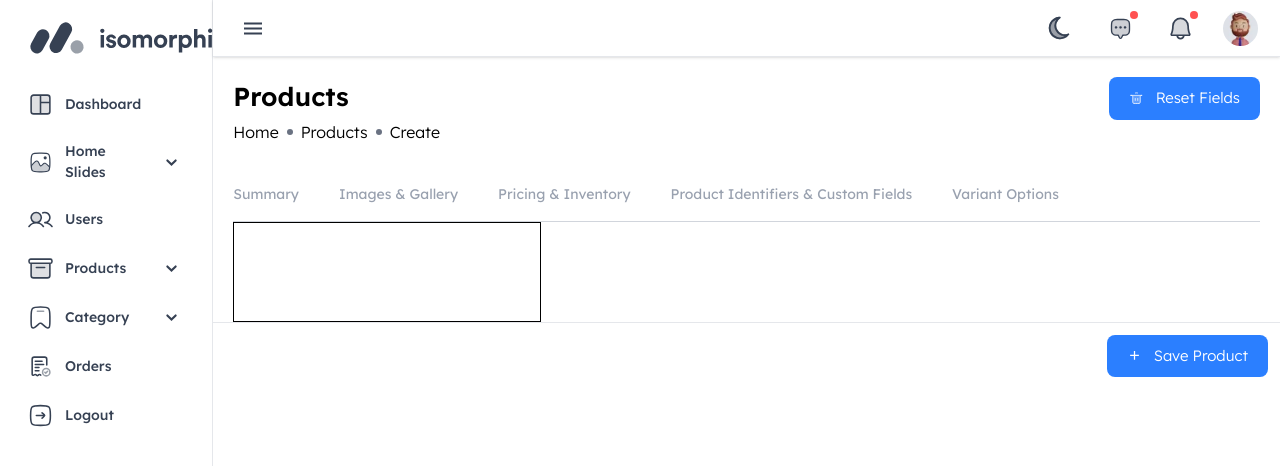
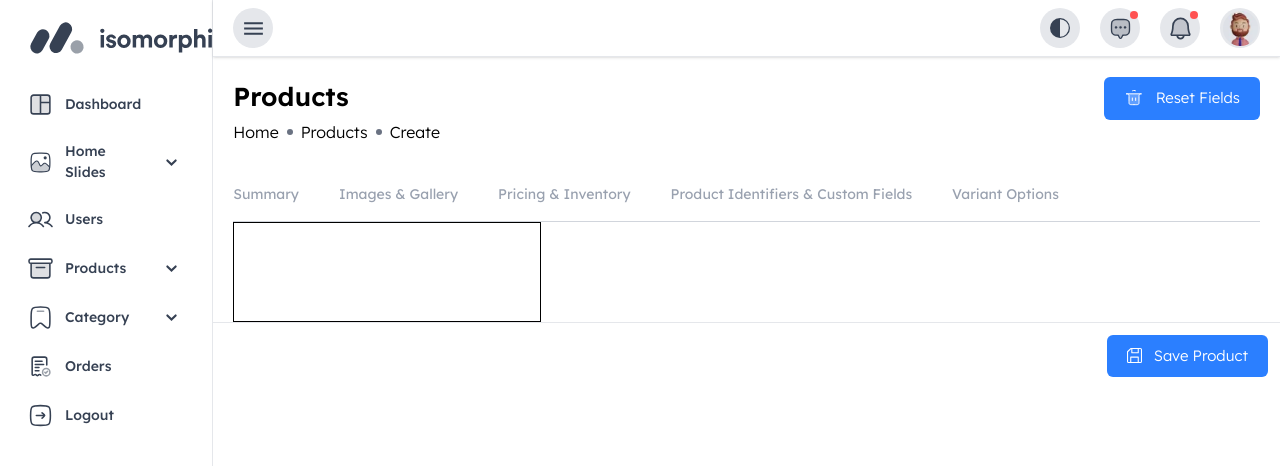
Before and after one commit to RijoyChowdhury/ecommerce-website-admin, a React (Vite) app: page /products/upload in a window 1280 px wide. Shown: the top 466 px of the page. Built offline with nearby package versions, Linux system fonts and the light colour scheme.

Commit message:
refactor: refactors code for Button component

```diff
--- /dev/null
+++ b/src/assets/icons/dayNight.jsx
@@ -0,0 +1,18 @@
+const DayNight = (props) => {
+    return (
+        <svg
+            xmlns="http://www.w3.org/2000/svg"
+            viewBox="0 0 16 16"
+            width="1em"
+            height="1em"
+            {...props}
+        >
+            <path
+                fill="currentColor"
+                d="M8 15A7 7 0 1 0 8 1zm0 1A8 8 0 1 1 8 0a8 8 0 0 1 0 16"
+            ></path>
+        </svg>
+    )
+}
+
+export default DayNight
--- a/src/assets/icons/moon.jsx
+++ /dev/null
@@ -1,21 +0,0 @@
-const MoonDuotone = (props) => {
-    return (
-        <svg
-            xmlns="http://www.w3.org/2000/svg"
-            viewBox="0 0 24 24"
-            width="1em"
-            height="1em"
-            {...props}
-        >
-            <g fill="currentColor" fillRule="evenodd" clipRule="evenodd">
-                <path
-                    d="M12 3c.575 0 .66.82.178 1.134a7 7 0 0 0 6.432 12.363c.479-.192 1.023.301.724.721A9 9 0 1 1 12 3"
-                    opacity=".5"
-                ></path>
-                <path d="m11.177 3.037l-.062.006a9.001 9.001 0 1 0 8.219 14.175c.3-.42-.245-.913-.724-.72a7 7 0 0 1-.822.271a7 7 0 0 1-5.61-12.635C12.66 3.82 12.575 3 12 3a9 9 0 0 0-.823.037M9.053 5.101a8.5 8.5 0 0 0 6.698 13.395A7.5 7.5 0 1 1 9.053 5.101"></path>
-            </g>
-        </svg>
-    )
-}
-
-export default MoonDuotone
--- /dev/null
+++ b/src/assets/icons/save.jsx
@@ -0,0 +1,23 @@
+const Save = (props) => {
+    return (
+        <svg
+            xmlns="http://www.w3.org/2000/svg"
+            viewBox="0 0 14 14"
+            width="1em"
+            height="1em"
+            {...props}
+        >
+            <g
+                fill="none"
+                stroke="currentColor"
+                strokeLinecap="round"
+                strokeLinejoin="round"
+            >
+                <path d="M13.5 12.5a1 1 0 0 1-1 1h-11a1 1 0 0 1-1-1v-9l3-3h9a1 1 0 0 1 1 1Z"></path>
+                <path d="M3.5 8.5h7v5h-7zm1-8h6v4h-6z"></path>
+            </g>
+        </svg>
+    )
+}
+
+export default Save
--- a/src/assets/icons/sun.jsx
+++ /dev/null
@@ -1,21 +0,0 @@
-const SunDuotone = (props) => {
-    return (
-        <svg
-            xmlns="http://www.w3.org/2000/svg"
-            viewBox="0 0 24 24"
-            width="1em"
-            height="1em"
-            {...props}
-        >
-            <g fill="currentColor" fillRule="evenodd" clipRule="evenodd">
-                <path
-                    d="M7.455 3.464A1 1 0 0 1 9.017 2.8l2.337 1.64a1 1 0 0 0 1.164-.01l2.306-1.682a1 1 0 0 1 1.574.635l.492 2.812a1 1 0 0 0 .831.816l2.82.441a1 1 0 0 1 .664 1.563l-1.64 2.336a1 1 0 0 0 .01 1.164l1.683 2.307a1 1 0 0 1-.635 1.574l-2.812.492a1 1 0 0 0-.816.83l-.441 2.821a1 1 0 0 1-1.563.664l-2.336-1.64a1 1 0 0 0-1.164.01l-2.307 1.683a1 1 0 0 1-1.574-.636l-.492-2.812a1 1 0 0 0-.83-.816l-2.821-.44a1 1 0 0 1-.664-1.563l1.64-2.337a1 1 0 0 0-.01-1.164L2.75 9.182a1 1 0 0 1 .636-1.574l2.812-.493a1 1 0 0 0 .815-.83zM12 17a5 5 0 1 0 0-10a5 5 0 0 0 0 10"
-                    opacity=".5"
-                ></path>
-                <path d="M16 12a4 4 0 1 1-8 0a4 4 0 0 1 8 0"></path>
-            </g>
-        </svg>
-    )
-}
-
-export default SunDuotone
--- /dev/null
+++ b/src/components/Button/index.jsx
@@ -0,0 +1,14 @@
+import React from 'react'
+
+const Button = ({ className, onClick, children }) => {
+    return (
+        <button
+            className={`flex items-center justify-center gap-3 text-[15px] font-light rounded-md px-5 py-2.5 text-center focus:outline-none text-white bg-blue-500 hover:bg-blue-600 dark:bg-blue-600 dark:hover:bg-blue-700 ${className}`}
+            onClick={onClick}
+        >
+            {children}
+        </button>
+    )
+}
+
+export default Button
--- a/src/components/Header/index.jsx
+++ b/src/components/Header/index.jsx
@@ -1,4 +1,4 @@
-import { Avatar, Badge, Button, Divider, Menu, MenuItem } from '@mui/material'
+import { Avatar, Badge, Divider, Menu, MenuItem } from '@mui/material'
 import React from 'react'
 import './style.css'
 import avatar from '../../assets/images/avatar.webp'
@@ -8,9 +8,8 @@ import LogoutSquare01 from '../../assets/icons/logout'
 import BellLight from '../../assets/icons/bell'
 import MessageTextAltOutline from '../../assets/icons/message'
 import BaselineMenu from '../../assets/icons/menu'
-import LightBulbDuotone from '../../assets/icons/lightBulb'
-import SunDuotone from '../../assets/icons/sun'
-import MoonDuotone from '../../assets/icons/moon'
+import Button from '../Button'
+import DayNight from '../../assets/icons/dayNight'
 
 
 const menuProps = {
@@ -63,40 +62,47 @@ const Header = ({ handleSidebarToggle }) => {
     return (
         <header className='w-full h-full py-2 px-5 bg-white border-b border-gray-200 dark:border-gray-700 shadow-sm flex items-center justify-between dark:bg-gray-900 dark:shadow-gray-700'>
             <div className='part1'>
-                <Button className='!w-[40px] !h-[40px] !min-w-[40px] !text-gray-700 !rounded-full' disableRipple={true} onClick={handleSidebarToggle}>
-                    <BaselineMenu fontSize={'25px'} color={darkMode ? 'white' : ''} />
+                <Button className="!rounded-full w-[40px] h-[40px] bg-gray-200 dark:bg-gray-700 hover:bg-gray-300 dark:hover:bg-gray-600" onClick={handleSidebarToggle}>
+                    <span className='text-[25px] text-gray-700 dark:text-gray-200'>
+                        <BaselineMenu />
+                    </span>
                 </Button>
             </div>
 
             <div className='part2 w-[40%] flex items-center justify-end gap-5'>
                 <div>
-                    <Button className='!w-[40px] !h-[40px] !min-w-[40px] !text-gray-700 !rounded-full' disableRipple={true} onClick={changeTheme}>
-                        {darkMode
-                            ? <span className='text-gray-700 dark:text-gray-200'><SunDuotone fontSize={'30px'} /></span>
-                            : <span className='text-gray-700 dark:text-gray-200'><MoonDuotone fontSize={'30px'} /></span>
-                        }
+                    <Button className='!rounded-full w-[40px] h-[40px] bg-gray-200 dark:bg-gray-700 hover:bg-gray-300 dark:hover:bg-gray-600' onClick={changeTheme}>
+                        <span className='text-[20px] text-gray-700 dark:text-gray-200'>
+                            <DayNight />
+                        </span>
                     </Button>
                 </div>
+
                 <div>
-                    <Button className='!w-[40px] !h-[40px] !min-w-[40px] !text-gray-700 !rounded-full' disableRipple={true}>
+                    <Button className='!rounded-full w-[40px] h-[40px] bg-gray-200 dark:bg-gray-700 hover:bg-gray-300 dark:hover:bg-gray-600'>
                         <Badge color="secondary" variant="dot">
-                            <span className='text-gray-700 dark:text-gray-200'><MessageTextAltOutline fontSize={'27px'} /></span>
+                            <span className='text-[27px] text-gray-700 dark:text-gray-200'>
+                                <MessageTextAltOutline />
+                            </span>
                         </Badge>
                     </Button>
                 </div>
 
                 <div>
-                    <Button className='!w-[40px] !h-[40px] !min-w-[40px] !text-gray-700 !rounded-full' disableRipple={true}>
+                    <Button className='!rounded-full w-[40px] h-[40px] bg-gray-200 dark:bg-gray-700 hover:bg-gray-300 dark:hover:bg-gray-600'>
                         <Badge color="secondary" variant="dot">
-                            <span className='text-gray-700 dark:text-gray-200'><BellLight fontSize={'27px'} /></span>
+                            <span className='text-[27px] text-gray-700 dark:text-gray-200'>
+                                <BellLight />
+                            </span>
                         </Badge>
                     </Button>
                 </div>
 
                 <div>
-                    <Button className='!w-[40px] !h-[40px] !min-w-[40px] !text-[rgba(0,0,0,0.8)] !rounded-full' disableRipple={true} onClick={handleClick}>
+                    <Button className='!rounded-full w-[40px] h-[40px] bg-gray-200 dark:bg-gray-700 hover:bg-gray-300 dark:hover:bg-gray-600' onClick={handleClick}>
                         <Avatar src={avatar} sx={{ width: 35, height: 35 }} />
                     </Button>
+
                     <Menu
                         className="user-menu"
                         anchorEl={anchorEl}
--- a/src/components/Sidebar/index.jsx
+++ b/src/components/Sidebar/index.jsx
@@ -1,6 +1,5 @@
 import React, { useState } from 'react'
 import { Link } from 'react-router-dom'
-import { Button } from '@mui/material'
 import DashboardVertDuotone from '../../assets/icons/dashboard'
 import UsersDuotone from '../../assets/icons/users'
 import InventoryDuotone from '../../assets/icons/inventory'
@@ -12,7 +11,6 @@ import ChevronDownDuotone from '../../assets/icons/chevronDown'
 import { Collapse } from 'react-collapse'
 import './style.css'
 import LogoFull from '../../assets/icons/logoFull'
-import { SiPanasonic } from 'react-icons/si'
 
 const blankSectionState = {
     section1: false,
--- a/src/views/ProductUpload/index.jsx
+++ b/src/views/ProductUpload/index.jsx
@@ -1,6 +1,8 @@
 import React from 'react'
 import { Link } from 'react-router-dom'
 import TrashDuotoneLine from '../../assets/icons/trash'
+import Button from '../../components/Button'
+import Save from '../../assets/icons/save'
 
 const ProductUpload = () => {
     return (
@@ -14,12 +16,12 @@ const ProductUpload = () => {
                     </div>
 
                     <div className='flex gap-3'>
-                        <div to='/products/upload' className="flex items-center justify-center gap-3 text-[15px] text-white bg-blue-500 hover:bg-blue-600 ring-1 focus:outline-none focus:ring-blue-300 font-light rounded-lg px-5 py-2.5 text-center dark:bg-blue-600 dark:hover:bg-blue-700 dark:hover:ring-blue-600 dark:ring-blue-600">
+                        <Button className="">
                             <span>
-                                <TrashDuotoneLine />
+                                <TrashDuotoneLine fontSize={'20px'} />
                             </span>
                             <span>Reset Fields</span>
-                        </div>
+                        </Button>
                     </div>
                 </div>
 
@@ -52,22 +54,11 @@ const ProductUpload = () => {
                 {/* submit section */}
                 <div className='bg-white dark:bg-gray-900 sticky z-10 bottom-0 border-t border-gray-200 dark:border-gray-700 p-3 -mx-5'>
                     <div className='flex justify-end gap-3'>
-                        <Link to='/products/upload' className="flex items-center justify-center gap-3 text-[15px] text-white bg-blue-500 hover:bg-blue-600 ring-1 focus:outline-none focus:ring-blue-300 font-light rounded-lg px-5 py-2.5 text-center dark:bg-blue-600 dark:hover:bg-blue-700 dark:hover:ring-blue-600 dark:ring-blue-600">
-                            <span>
-                                <svg
-                                    xmlns="http://www.w3.org/2000/svg"
-                                    viewBox="0 0 24 24"
-                                    width="1em"
-                                    height="1em"
-                                //   {...props}
-                                >
-                                    <path
-                                        fill="currentColor"
-                                        d="M19 12.998h-6v6h-2v-6H5v-2h6v-6h2v6h6z"
-                                    ></path>
-                                </svg>
-                            </span>
-                            <span>Save Product</span>
+                        <Link to='/products'>
+                            <Button>
+                                <span><Save /></span>
+                                <span>Save Product</span>
+                            </Button>
                         </Link>
                     </div>
                 </div>
```
